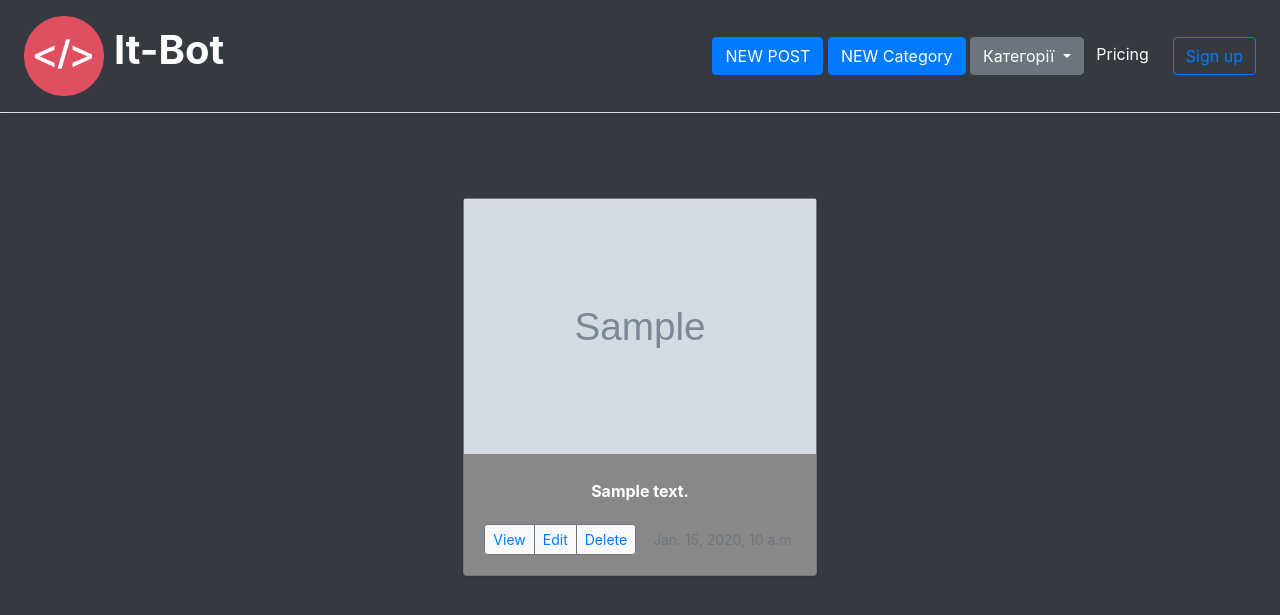
After one commit to tarasshutskiy/Mysite, a Django app: a page that uses templates/base/base.html in a window 1280 px wide. The commit adds this page. Shown: the top 615 px of the page. Run offline with Django 4.2, Linux system fonts and the light colour scheme; tables that the repository leaves empty hold one stand-in row (values such as "Sample post"); grey boxes marked "Sample" are stand-in pictures.

Commit message:
add category and category_tags

```diff
--- a/blog/models.py
+++ b/blog/models.py
@@ -16,11 +16,8 @@ class Category(models.Model):
     def __str__(self):
         return self.name
 
-
     def get_absolute_url(self):
-        return reverse('categories', kwargs={'category_slug': self.slug})
-
-
+        return reverse('category', kwargs={'cat_slug': self.slug})
 
 
 class Post(models.Model):
@@ -50,4 +47,4 @@ class Post(models.Model):
         return self.name
 
     def get_absolute_url(self):
-        return reverse('posts', kwargs={'post_slug': self.slug})
+        return reverse('post_detail', kwargs={'slug': self.slug})
--- /dev/null
+++ b/blog/templatetags/category_tags.py
@@ -0,0 +1,18 @@
+from django import template
+from blog.models import *
+
+register = template.Library()
+
+
+
+
+@register.simple_tag()
+def get_list_category():
+    """Вывод всех категорий"""
+    return Category.objects.all()
+
+
+@register.inclusion_tag('category/categories_tags.html')
+def get_categories():
+    categories = Category.objects.all()
+    return {"categories": categories}
--- a/blog/urls.py
+++ b/blog/urls.py
@@ -6,16 +6,15 @@ urlpatterns = [
 
 
     path('', views.PostListView.as_view(), name='post_list'),
-    path('<slug:category_slug>/', views.CategoryListView.as_view(), name='category'),
-    path('<slug:post_slug>/', views.PostDetailView.as_view(), name='post'),
+    path('post/<slug:slug>/', views.PostDetailView.as_view(), name='post_detail'),
 
 
+    path('new/', views.PostCreateView.as_view(), name='post_create'),
+    path('post/<slug:slug>/edit/', views.PostUpdateView.as_view(), name='post_edit'),
+    path('post/<slug:slug>/delete/', views.PostDeleteView.as_view(), name='post_delete'),
 
-    path('post/new/', views.PostCreateView.as_view(), name='post_create'),
     path('category/new/', views.CategoryCreateView.as_view(), name='category_create'),
-    path('<slug:post_slug>/edit/', views.PostUpdateView.as_view(), name='post_edit'),
-    path('<slug:post_slug>/delete/', views.PostDeleteView.as_view(), name='post_delete'),
-
+    path('category/<slug:cat_slug>/', views.CategoryView.as_view(), name='category'),
 
 
 
--- a/blog/views.py
+++ b/blog/views.py
@@ -15,34 +15,15 @@ class PostListView(ListView):
     model = Post
     context_object_name = 'post_list'
     template_name = 'post/post_list.html'
-
-
-
-
+    ordering = ['name']
 
 
 class PostDetailView(DetailView):
     """Деталі Посту"""
     model = Post
-    context_object_name = 'posts'
-    slug_url_kwarg = 'post_slug'
+    context_object_name = 'post_detail'
+    slug_url_kwarg = 'slug'
     template_name = 'post/post_detail.html'
-
-
-    def get_queryset(self):
-        return Post.objects.filter(slug=self.kwargs.get('post_slug'))
-
-
-
-class CategoryListView(ListView):
-    """Список категорій"""
-    model = Post
-    queryset = Category.objects.all()
-    context_object_name = 'category'
-    template_name = 'category/list_category.html'
-
-
-
 
 
 
@@ -54,32 +35,39 @@ class PostCreateView(CreateView):
     template_name = 'post/post_create.html'
 
 
-
-
-class CategoryCreateView(CreateView):
-    """Створити Посту"""
-    form_class = AddCategoryForm
-    context_object_name = 'category_create'
-    template_name = 'category/category_create.html'
-
-
-
-
 class PostUpdateView(UpdateView):
+    """Оновити Посту"""
     model = Post
     fields = "__all__"
     template_name = 'post/post_edit.html'
     context_object_name = 'post_edit'
-    slug_url_kwarg = 'post_slug'
+    slug_url_kwarg = 'slug'
+
+
+class PostDeleteView(DeleteView):
+    """Видалити Посту"""
+    model = Post
+    context_object_name = 'post_delete'
+    template_name = 'post/post_delete.html'
+    slug_url_kwarg = 'slug'
+    success_url = reverse_lazy('post_list')
+
+
+class CategoryCreateView(CreateView):
+    """Створити Категорію"""
+    model = Category
+    form_class = AddCategoryForm
+    context_object_name = 'category_create'
+    template_name = 'category/category_create.html'
+    success_url = reverse_lazy('post_list')
 
 
 
+class CategoryView(ListView):
+    model = Post
+    context_object_name = 'category'
+    template_name = 'category/categories.html'
 
 
-
-class PostDeleteView(DeleteView):
-    model = Post
-    context_object_name = 'post_delete'
-    template_name = 'post/post_delete.html'
-    slug_url_kwarg = 'post_slug'
-    success_url = reverse_lazy('post_list')
+    def get_queryset(self):
+        return Post.objects.filter(category__slug=self.kwargs['cat_slug']).order_by('name')
--- a/templates/base/base.html
+++ b/templates/base/base.html
@@ -1,6 +1,6 @@
 <!doctype html>
 {% load static %}
-{% load category_tag %}
+{% load category_tags %}
 <html lang="en">
   <head>
  <link rel="stylesheet" href="{% static 'css/base.css' %}">
@@ -16,13 +16,14 @@
   <nav class="my-2 my-md-0 mr-md-3">
     <a href="{% url 'post_create' %}" class="btn btn-primary my-2">NEW POST</a>
     <a href="{% url 'category_create' %}" class="btn btn-primary my-2">NEW Category</a>
-  {% get_categories as cats %}
+  {% get_list_category as categories %}
   <button class="btn btn-secondary dropdown-toggle" type="button" id="dropdownMenuButton" data-toggle="dropdown" aria-expanded="false">
     Категорії
   </button>
 
   <div class="dropdown-menu" aria-labelledby="dropdownMenuButton">
-  {% show_categories %}
+    {% get_categories %}
+
   </div>
 
     <a class="p-2 text-white" href="#">Pricing</a>
--- /dev/null
+++ b/templates/category/categories.html
@@ -0,0 +1,43 @@
+{% extends 'base/base.html' %}
+
+
+{% block title %}Home{% endblock %}
+
+
+{% block content %}
+
+
+
+
+<div class="container ">
+    <div class="row ">
+
+        {% for post in category %}
+            <div class="col-md-4 mx-auto ">
+                <div class="card mb-4 shadow-sm" id="box">
+                    <a href="{{ post.get_absolute_url }}">
+                    <img src="{{ post.image_post.url }}" width="100%" height="255">
+                        </a>
+                        <div class="card-body ">
+                            <p class="card-text clip">{{ post.description }}</p>
+                        <div class="d-flex justify-content-between align-items-center">
+                        <div class="btn-group ">
+                            <button type="button" class="btn btn-sm btn-outline-secondary bg-light"><a href="{{ post.get_absolute_url }}" >View</a></button>
+                            <button type="button" class="btn btn-sm btn-outline-secondary bg-light"><a href="{% url 'post_edit' post.slug %}">Edit</a></button>
+                            <button type="button" class="btn btn-sm btn-outline-secondary bg-light"><a href="{% url 'post_delete' post.slug %}">Delete</a></button>
+                        </div >
+                        <small class="text-muted ">{{ post.time_create }}</small>
+                        </div>
+                    </div>
+                </div>
+            </div>
+            {% endfor %}
+            </div>
+        </div>
+
+
+
+
+
+
+{% endblock %}
--- /dev/null
+++ b/templates/category/categories_tags.html
@@ -0,0 +1,3 @@
+ {% for cats in categories %}
+      <a class="dropdown-item" href="{{ cats.get_absolute_url  }}">{{cats.name}}</a>
+    {% endfor %}
--- a/templates/category/list_categories.html
+++ /dev/null
@@ -1,3 +0,0 @@
- {% for cat in cats %}
-    <a class="dropdown-item" href="{{ cat.get_absolute_url }}">{{cat.name}}</a>
-    {% endfor %}
```
Also changed, not shown: blog/templatetags/category_tag.py (deleted, +0 -18 lines), templates/post/post_detail.html (+4 -4 lines).
